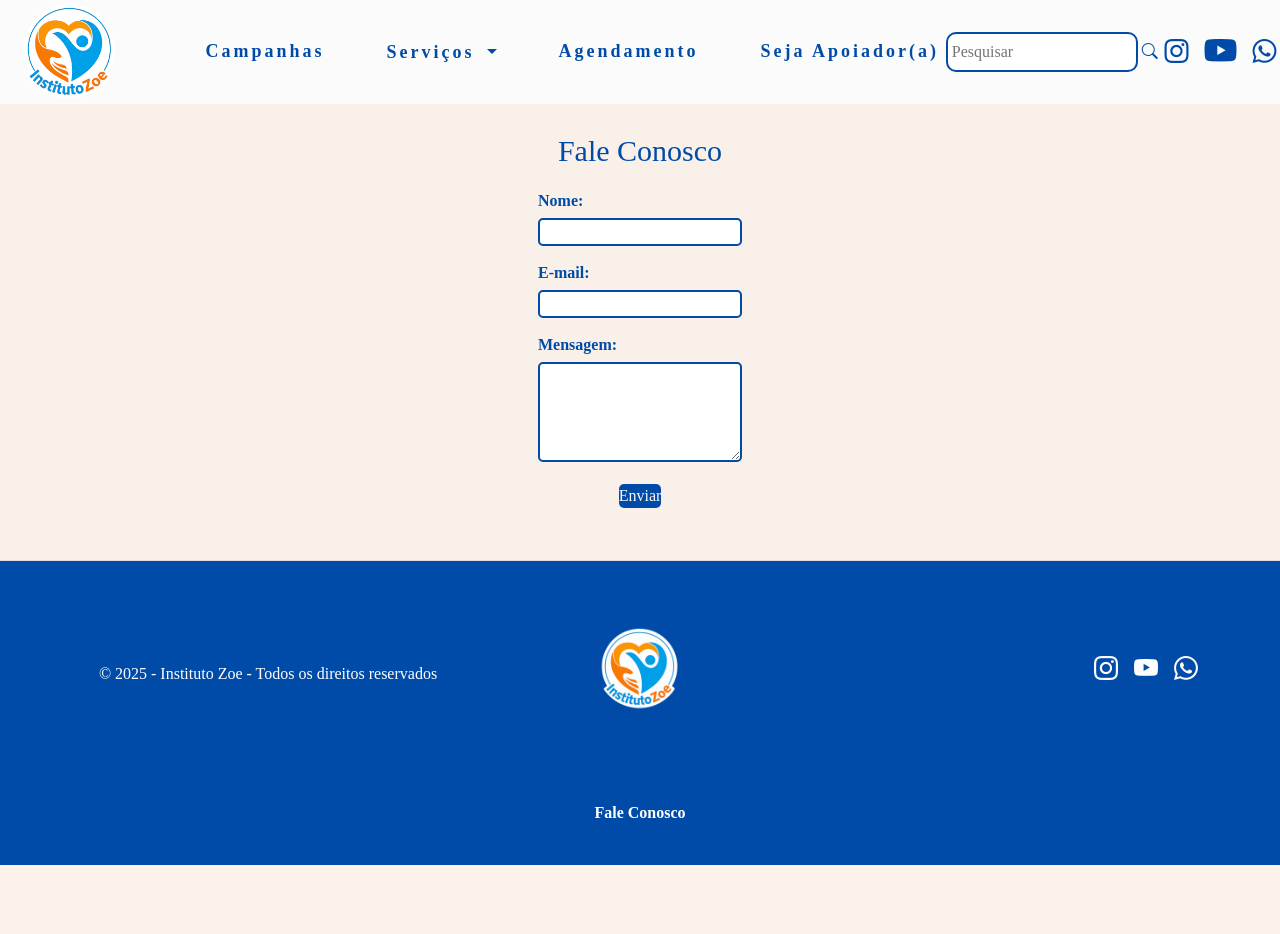
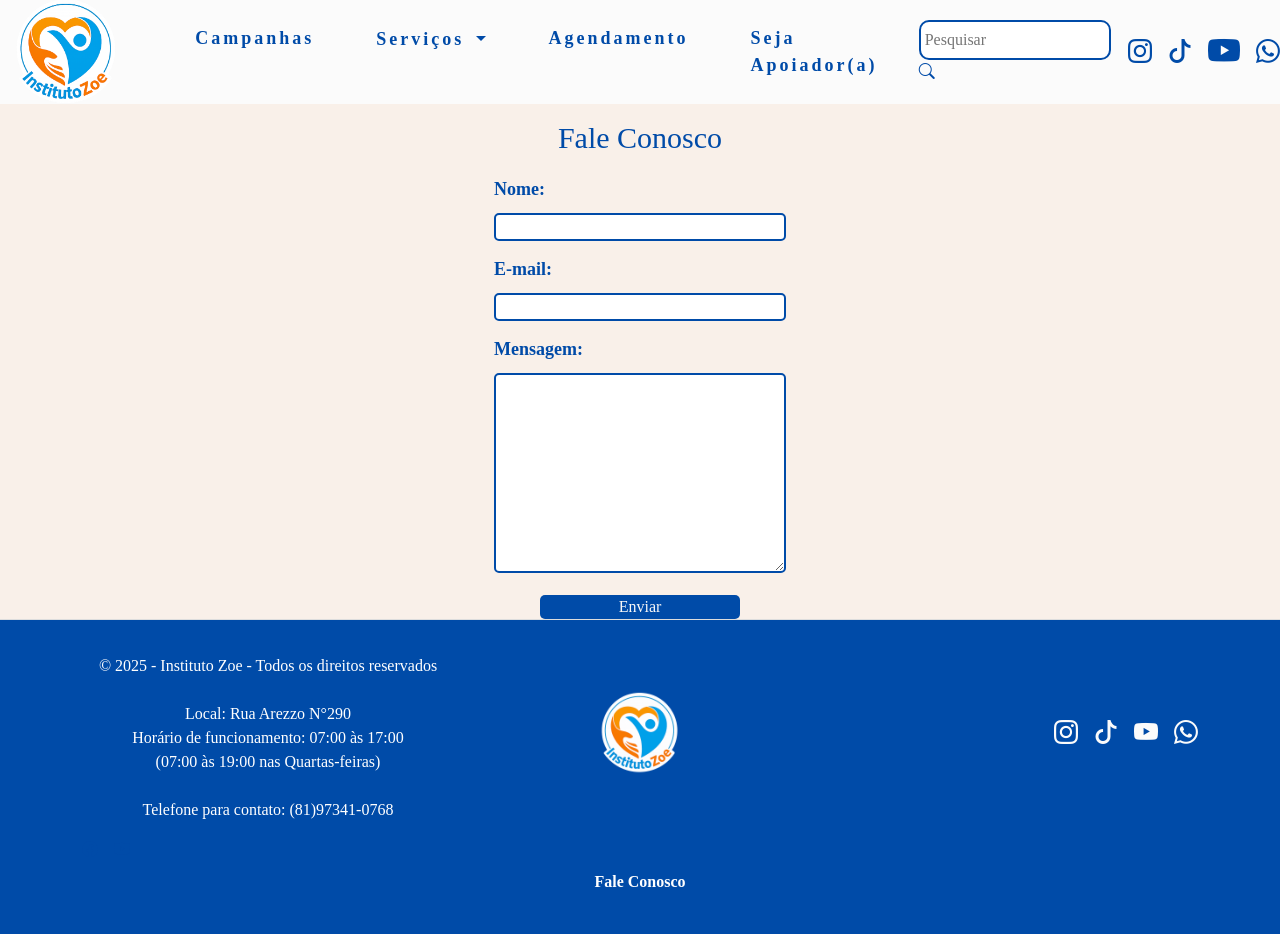
Before and after one commit to ProjetoZOE/InstitutoZoe, a PHP site: page /fale_conosco.php in a window 1280 px wide. Before the commit the page ends 865 px from the top, so only its background shows below. Run offline with PHP 8.4, Linux system fonts and the light colour scheme; data that the repository does not hold is empty; some web fonts are replaced.

Commit message:
correções

```diff
--- a/fale_conosco.php
+++ b/fale_conosco.php
@@ -1,43 +1,15 @@
 <?php
-// Configurações de conexão com o banco de dados
+
 $servername = "localhost";
 $username = "root";
 $password = "";
 $dbname = "instituto_zoe";
 
-// Criar conexão
+
 $conn = new mysqli($servername, $username, $password, $dbname);
 
-// Verificar conexão
-if ($conn->connect_error) {
-    die("Conexão falhou: " . $conn->connect_error);
-}
 
-// Processar o formulário de contato
-$sucesso = false;
-if ($_SERVER["REQUEST_METHOD"] == "POST" && isset($_POST['nome'])) {
-    $nome = $_POST['nome'];
-    $email = $_POST['email'];
-    $mensagem = $_POST['mensagem'];
 
-    if (!empty($nome) && !empty($email) && !empty($mensagem)) {
-        // Inserir no banco de dados
-        $sql = "INSERT INTO contatos (nome, email, mensagem) VALUES (?, ?, ?)";
-        $stmt = $conn->prepare($sql);
-        $stmt->bind_param("sss", $nome, $email, $mensagem);
-        if ($stmt->execute()) {
-            $sucesso = true;
-
-            // Enviar e-mail básico (opcional)
-            $to = "seuemail@example.com"; // Substitua pelo seu e-mail
-            $subject = "Nova mensagem de contato - Instituto Zoe";
-            $body = "Nome: $nome\nE-mail: $email\nMensagem: $mensagem";
-            $headers = "From: no-reply@institutozoe.com";
-            mail($to, $subject, $body, $headers); // Função mail() do PHP
-        }
-        $stmt->close();
-    }
-}
 ?>
 
 <!DOCTYPE html>
@@ -60,18 +32,18 @@ if ($_SERVER["REQUEST_METHOD"] == "POST" && isset($_POST['nome'])) {
         <nav>
             <a class="logo" href="index.html" style="display: flex;align-items: center;"> <img src="img/logo.png" alt="Logo Instituto Zoe"></a>
             <ul class="nave-list">
-                <li><a href="/">Campanhas</a></li>
+                <li><a href="index-camp.html">Campanhas</a></li>
                 <li>
                     <button class="Drop btn dropdown-toggle" data-bs-toggle="dropdown" aria-expanded="false">
                         Serviços
                     </button>
                     <ul class="dropdown-menu">
-                        <li><a class="dropdown-item" href="#">Atividades</a></li>
-                        <li><a class="dropdown-item" href="#">Saúde</a></li>
+                        <li><a class="dropdown-item" href="index-ativ.html">Atividades</a></li>
+                        <li><a class="dropdown-item" href="index-saude.html">Saúde</a></li>
                     </ul>
                 </li>
-                <li><a href="/">Agendamento</a></li>
-                <li><a href="/">Seja Apoiador(a)</a></li>
+                <li><a href="index-agend.html">Agendamento</a></li>
+                <li><a href="index-apoiador.html">Seja Apoiador(a)</a></li>
             </ul>
             <form id="searchForm">
                 <input class="barra" type="text" id="searchInput" list="sugestoes" placeholder=" Pesquisar">
@@ -85,6 +57,7 @@ if ($_SERVER["REQUEST_METHOD"] == "POST" && isset($_POST['nome'])) {
             </form>
             <div class="social-icons nave-list">
                 <a href="https://www.instagram.com/instituicao.zoe/" target="_blank"><i class="bi bi-instagram" style="font-size: 3vh;"></i></a>
+                <a href="https://www.tiktok.com/@elesabracam?_t=ZM-8yUYqBd8iqW&_r=1" target="_blank"><i class="bi bi-tiktok" style="font-size: 3vh;"></i></a>
                 <a href="https://www.youtube.com/channel/UC7ONgI1ulSOE8iYjwWE3Kww" target="_blank"><i class="bi bi-youtube" style="font-size: 4vh;"></i></a>
                 <a href="https://wa.me/5581973410768" target="_blank"><i class="bi bi-whatsapp" style="font-size: 3vh;"></i></a>
             </div>
@@ -97,25 +70,25 @@ if ($_SERVER["REQUEST_METHOD"] == "POST" && isset($_POST['nome'])) {
     </header>
 
     <main style="display: flex; justify-content: center; align-items: center; min-height: 70vh;">
-        <section id="contato" class="texto" style="padding: 20px; max-width: 600px; margin-top: 80px;">
+        <section id="contato" class="texto" style="padding: 20px; max-width: 600px; margin-top: 120px; position: relative; z-index: 1;">
             <h1 style="color: #004ba8; font-size: 30px; text-align: center; margin-bottom: 20px;">Fale Conosco</h1>
             <?php if ($sucesso): ?>
                 <p style="color: green; text-align: center; margin-bottom: 20px;">Mensagem enviada com sucesso!</p>
             <?php endif; ?>
-            <form method="POST" action="" style="display: flex; flex-direction: column; gap: 15px; max-width: 600px; margin: 0 auto;">
+            <form method="POST" action="" style="display: flex; flex-direction: column; gap: 15px;">
                 <div>
-                    <label for="nome" style="color: #004ba8; font-weight: bold; margin-bottom: 5px; display: block;">Nome:</label>
+                    <label for="nome" style="color: #004ba8; font-weight: bold; margin-bottom: 10px; font-size: 18px;">Nome:</label>
                     <input type="text" id="nome" name="nome" required style="padding: 10px; border: 2px solid #004ba8; border-radius: 5px; font-size: 16px; width: 100%;">
                 </div>
                 <div>
-                    <label for="email" style="color: #004ba8; font-weight: bold; margin-bottom: 5px; display: block;">E-mail:</label>
+                    <label for="email" style="color: #004ba8; font-weight: bold; margin-bottom: 10px; font-size: 18px;">E-mail:</label>
                     <input type="email" id="email" name="email" required style="padding: 10px; border: 2px solid #004ba8; border-radius: 5px; font-size: 16px; width: 100%;">
                 </div>
                 <div>
-                    <label for="mensagem" style="color: #004ba8; font-weight: bold; margin-bottom: 5px; display: block;">Mensagem:</label>
-                    <textarea id="mensagem" name="mensagem" required style="padding: 10px; border: 2px solid #004ba8; border-radius: 5px; font-size: 16px; width: 100%; min-height: 100px; resize: vertical;"></textarea>
+                    <label for="mensagem" style="color: #004ba8; font-weight: bold; margin-bottom: 10px; font-size: 18px;">Mensagem:</label>
+                    <textarea id="mensagem" name="mensagem" required style="padding: 15px; border: 2px solid #004ba8; border-radius: 5px; font-size: 16px; width: 100%; min-height: 200px; resize: vertical;"></textarea>
                 </div>
-                <button type="submit" style="background-color: #004ba8; color: #f8f8f8; padding: 10px 20px; border: none; border-radius: 5px; cursor: pointer; transition: background-color 0.3s; width: fit-content; align-self: center;">
+                <button type="submit" style="background-color: #004ba8; color: #f8f8f8; padding: 15px 30px; border: none; border-radius: 5px; cursor: pointer; transition: background-color 0.3s; width: 200px; align-self: center; text-align: center;">
                     Enviar
                 </button>
             </form>
@@ -126,7 +99,11 @@ if ($_SERVER["REQUEST_METHOD"] == "POST" && isset($_POST['nome'])) {
         <div class="container p-4">
             <div class="row align-items-center text-center text-md-start">
                 <div class="col-md-4 mb-3 mb-md-0">
-                    <p class="mb-0">&copy; 2025 - Instituto Zoe - Todos os direitos reservados</p>
+                    <p class="mb-0">&copy; 2025 - Instituto Zoe - Todos os direitos reservados <br><br>
+                        Local: Rua Arezzo N°290 <br>
+                        Horário de funcionamento: 07:00 às 17:00 <br>(07:00 às 19:00 nas Quartas-feiras) <br><br>
+                        Telefone para contato: (81)97341-0768
+                    </p>
                 </div>
                 <div class="col-md-4 mb-3 mb-md-0 d-flex justify-content-center">
                     <a class="logo d-flex align-items-center gap-2 text-decoration-none" href="#">
@@ -135,6 +112,7 @@ if ($_SERVER["REQUEST_METHOD"] == "POST" && isset($_POST['nome'])) {
                 </div>
                 <div class="col-md-4 mb-3 mb-md-0 d-flex justify-content-md-end justify-content-center gap-3">
                     <a href="https://www.instagram.com/instituicao.zoe/" target="_blank" class="text-decoration-none social-link"><i class="bi bi-instagram fs-4" style="color: rgb(251, 251, 251);"></i></a>
+                    <a href="https://www.tiktok.com/@elesabracam?_t=ZM-8yUYqBd8iqW&_r=1" target="_blank" class="text-decoration-none social-link"><i class="bi bi-tiktok fs-4" style="color: rgb(251, 251, 251);"></i></a>
                     <a href="https://www.youtube.com/channel/UC7ONgI1ulSOE8iYjwWE3Kww" target="_blank" class="text-decoration-none social-link"><i class="bi bi-youtube fs-4" style="color: rgb(251, 251, 251);"></i></a>
                     <a href="https://wa.me/5581973410768" target="_blank" class="text-decoration-none social-link"><i class="bi bi-whatsapp fs-4" style="color: rgb(251, 251, 251);"></i></a>
                 </div>
@@ -177,6 +155,6 @@ if ($_SERVER["REQUEST_METHOD"] == "POST" && isset($_POST['nome'])) {
 </html>
 
 <?php
-// Fechar conexão
+
 $conn->close();
 ?>
```
